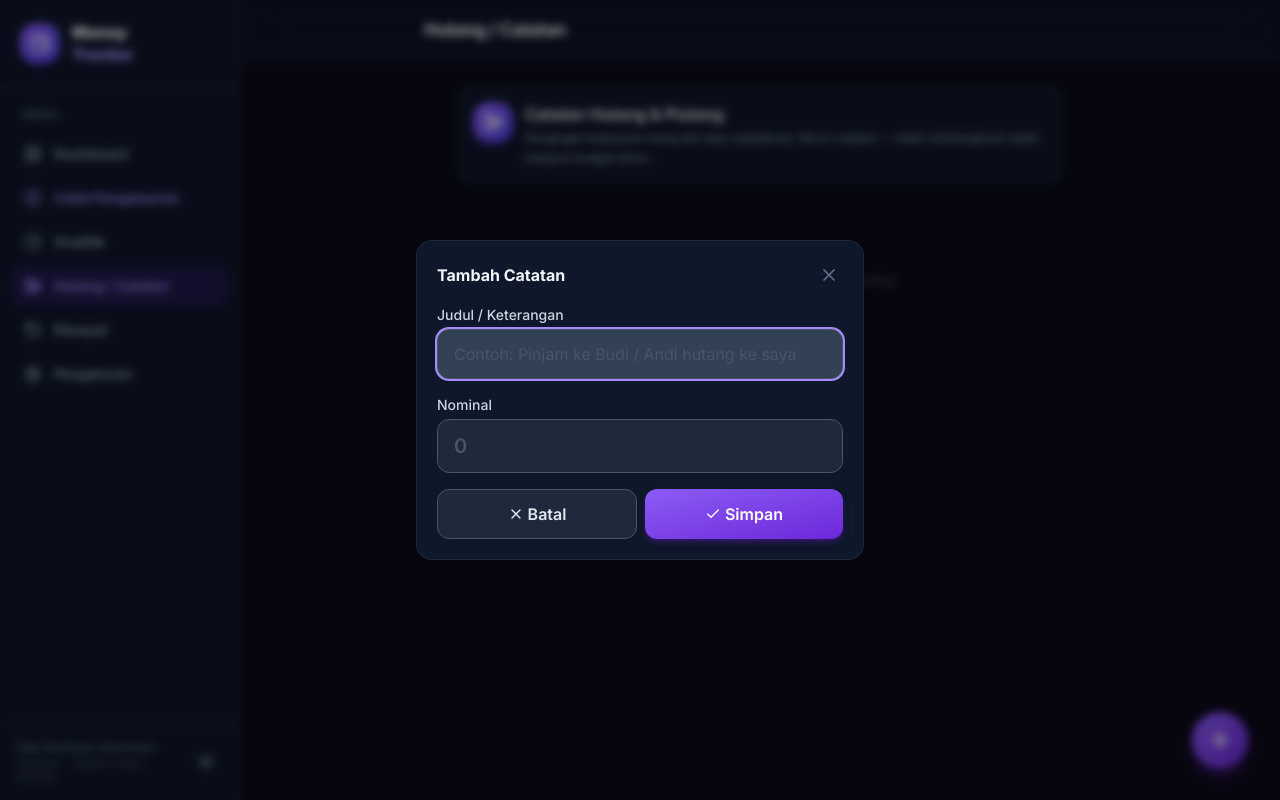
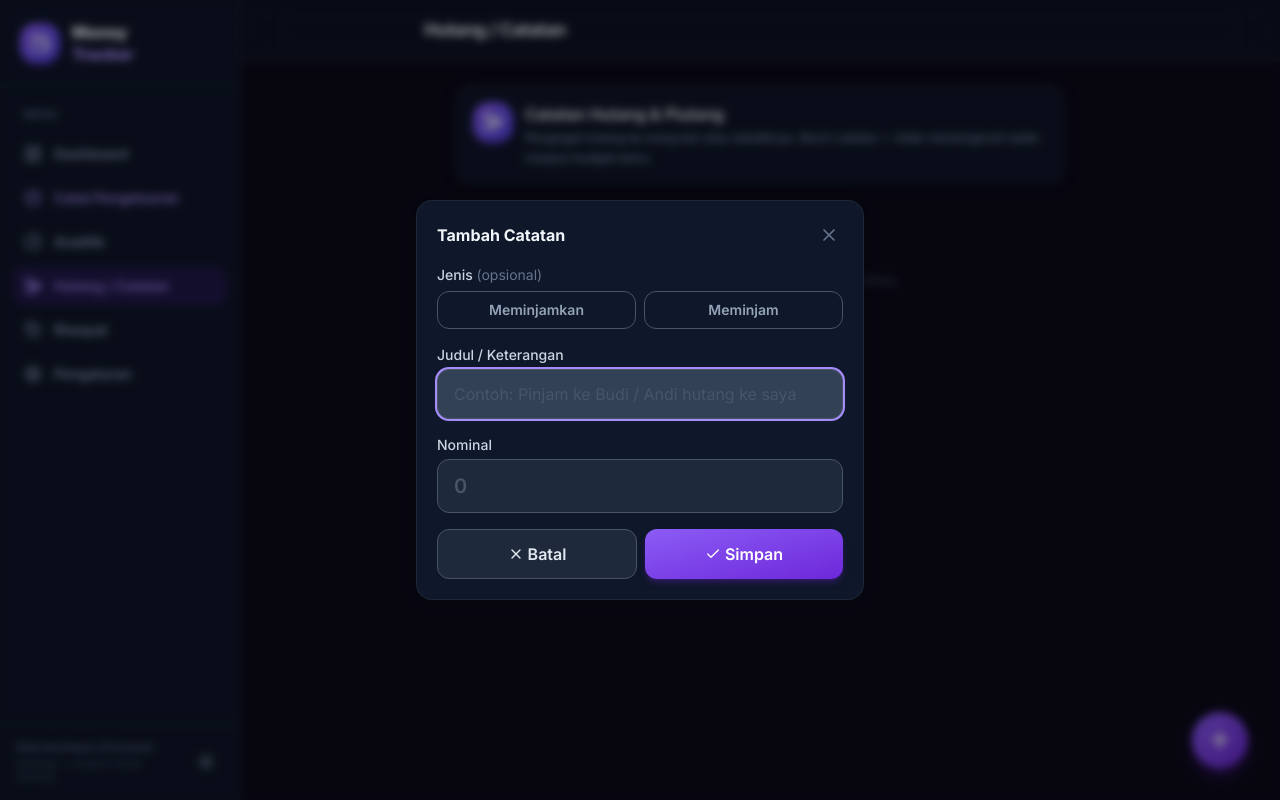
Before and after one commit to dimxdev/money-management-monthly, a React (Vite) app: page /notes in a window 1280 px wide. Both pictures are taken after a click on the button 1220 px from the left and 740 px from the top of the page. Built offline with nearby package versions, Linux system fonts and the light colour scheme.

Commit message:
nambahin tpr di hutang

```diff
--- a/src/pages/Notes.jsx
+++ b/src/pages/Notes.jsx
@@ -18,6 +18,7 @@ export default function Notes() {
   const [editingId, setEditingId] = useState(null)
   const [title, setTitle] = useState('')
   const [amount, setAmount] = useState('')
+  const [debtType, setDebtType] = useState(null)
   const [error, setError] = useState('')
 
   const sorted = [...notes].sort((a, b) => new Date(b.createdAt) - new Date(a.createdAt))
@@ -26,6 +27,7 @@ export default function Notes() {
     setEditingId(null)
     setTitle('')
     setAmount('')
+    setDebtType(null)
     setError('')
     setModalOpen(true)
   }
@@ -34,6 +36,7 @@ export default function Notes() {
     setEditingId(note.id)
     setTitle(note.title)
     setAmount(note.amount.toString())
+    setDebtType(note.debtType ?? null)
     setError('')
     setModalOpen(true)
   }
@@ -47,7 +50,7 @@ export default function Notes() {
     if (!title.trim()) return setError('Judul / keterangan tidak boleh kosong.')
     if (!amount || Number(amount) <= 0) return setError('Nominal tidak valid.')
 
-    const payload = { title: toTitleCase(title), amount: Number(amount) }
+    const payload = { title: toTitleCase(title), amount: Number(amount), debtType: debtType ?? null }
 
     if (editingId) {
       setNotes(prev => prev.map(n => (n.id === editingId ? { ...n, ...payload } : n)))
@@ -101,7 +104,19 @@ export default function Notes() {
               <Card key={note.id} className="p-4">
                 <div className="flex items-start justify-between gap-2">
                   <div className="flex-1 min-w-0">
-                    <p className="font-medium text-slate-800 dark:text-slate-100 break-words">{note.title}</p>
+                    <div className="flex items-center gap-2 flex-wrap">
+                      <p className="font-medium text-slate-800 dark:text-slate-100 break-words">{note.title}</p>
+                      {note.debtType === 'lending' && (
+                        <span className="shrink-0 text-xs font-semibold px-2 py-0.5 rounded-full bg-green-100 dark:bg-green-900/30 text-green-700 dark:text-green-400">
+                          Meminjamkan
+                        </span>
+                      )}
+                      {note.debtType === 'borrowing' && (
+                        <span className="shrink-0 text-xs font-semibold px-2 py-0.5 rounded-full bg-red-100 dark:bg-red-900/30 text-red-600 dark:text-red-400">
+                          Meminjam
+                        </span>
+                      )}
+                    </div>
                     <p className="text-xs text-slate-400 dark:text-slate-500 mt-0.5">{formatDate(note.createdAt)}</p>
                     <p className="font-semibold text-violet-600 dark:text-violet-400 mt-1">{formatRupiah(note.amount)}</p>
                   </div>
@@ -156,6 +171,36 @@ export default function Notes() {
                 >
                   <X size={20} />
                 </button>
+              </div>
+
+              <div className="flex flex-col gap-1.5">
+                <label className="text-sm font-medium text-slate-700 dark:text-slate-300">
+                  Jenis <span className="text-slate-400 dark:text-slate-500 font-normal">(opsional)</span>
+                </label>
+                <div className="flex gap-2">
+                  <button
+                    type="button"
+                    onClick={() => setDebtType(prev => prev === 'lending' ? null : 'lending')}
+                    className={`flex-1 py-2 rounded-xl text-sm font-semibold border transition-colors ${
+                      debtType === 'lending'
+                        ? 'bg-green-500 border-green-500 text-white'
+                        : 'border-slate-200 dark:border-slate-600 text-slate-500 dark:text-slate-400 hover:border-green-400 dark:hover:border-green-600 hover:text-green-600 dark:hover:text-green-400'
+                    }`}
+                  >
+                    Meminjamkan
+                  </button>
+                  <button
+                    type="button"
+                    onClick={() => setDebtType(prev => prev === 'borrowing' ? null : 'borrowing')}
+                    className={`flex-1 py-2 rounded-xl text-sm font-semibold border transition-colors ${
+                      debtType === 'borrowing'
+                        ? 'bg-red-500 border-red-500 text-white'
+                        : 'border-slate-200 dark:border-slate-600 text-slate-500 dark:text-slate-400 hover:border-red-400 dark:hover:border-red-600 hover:text-red-600 dark:hover:text-red-400'
+                    }`}
+                  >
+                    Meminjam
+                  </button>
+                </div>
               </div>
 
               <div className="flex flex-col gap-1">
```
